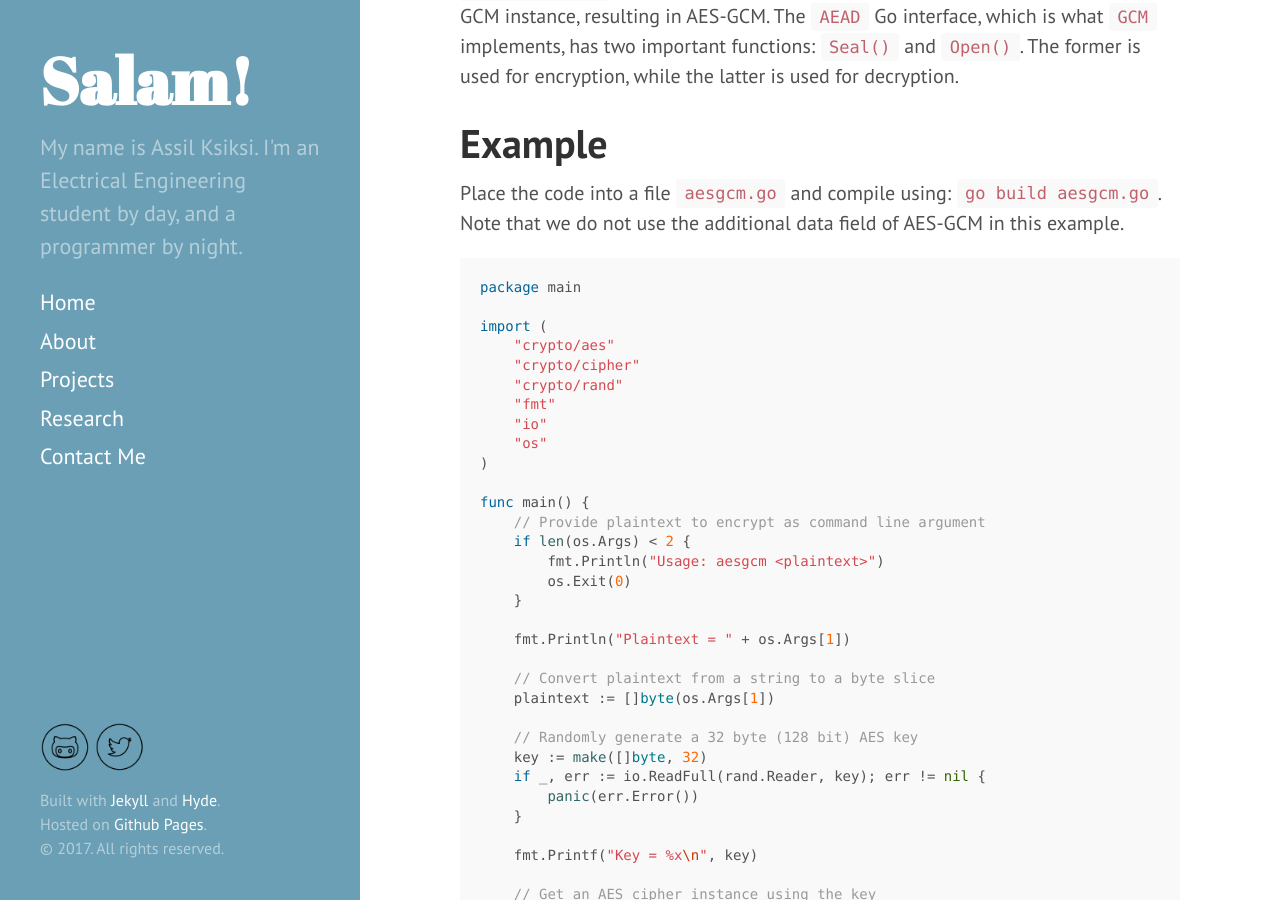
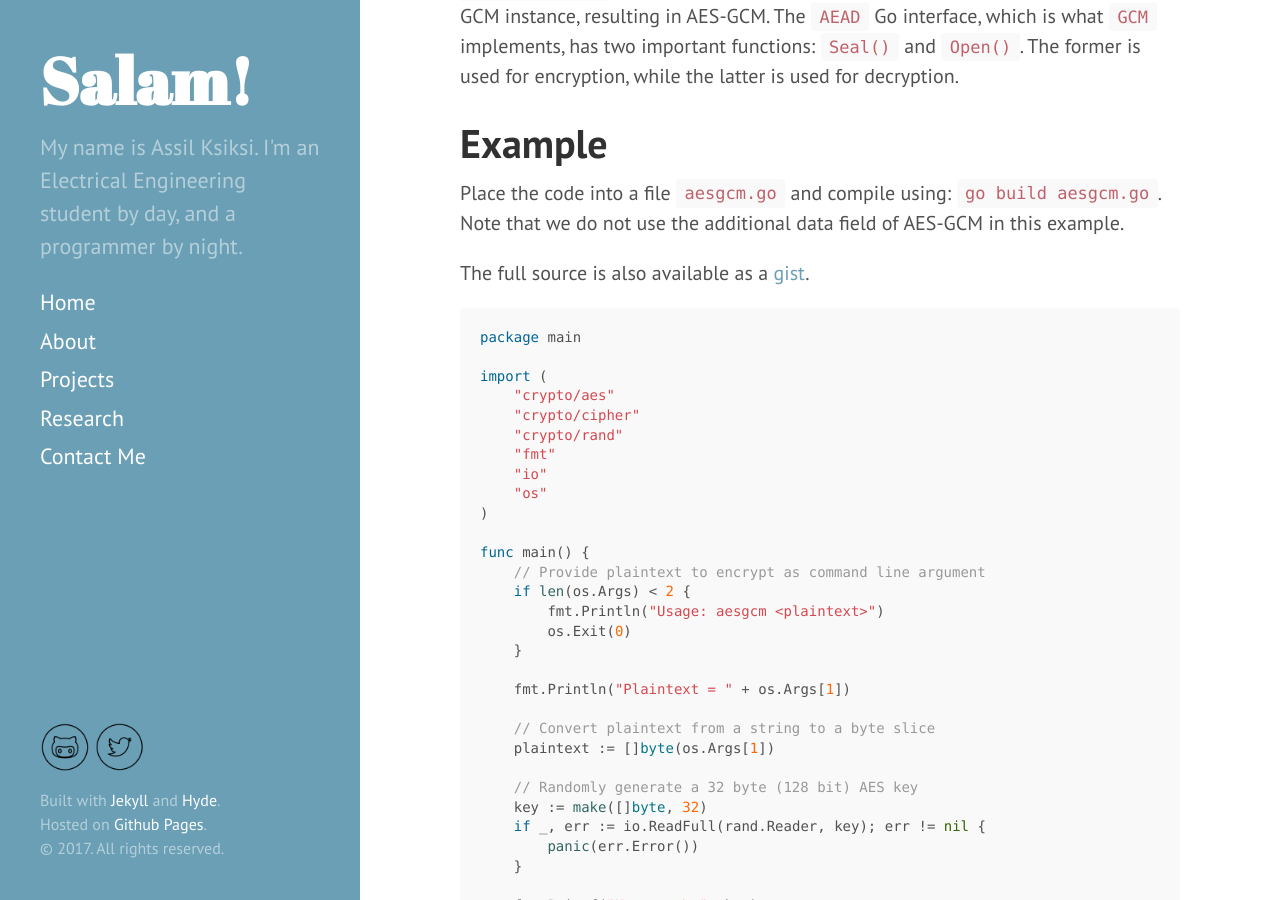
Before and after one commit to aksiksi/blog, a Jekyll site: the page built from _posts/2017-10-20-aes-gcm-in-go.md, in a window 1280 px wide and 900 px high, scrolled down 586 px. Built offline with Jekyll 4.4.1, drawn with Linux system fonts in a browser that asks for light colours; comment, search, counter and statistics services are not loaded.

Commit message:
Add link to AES-GCM gist

````diff
--- a/_posts/2017-10-20-aes-gcm-in-go.md
+++ b/_posts/2017-10-20-aes-gcm-in-go.md
@@ -15,6 +15,8 @@ The Go standard library provides an implementation of AES-GCM, specifically unde
 # Example
 
 Place the code into a file `aesgcm.go` and compile using: `go build aesgcm.go`. Note that we do not use the additional data field of AES-GCM in this example.
+
+The full source is also available as a [gist](https://git.io/vdNAf).
 
 ```go
 package main
````
